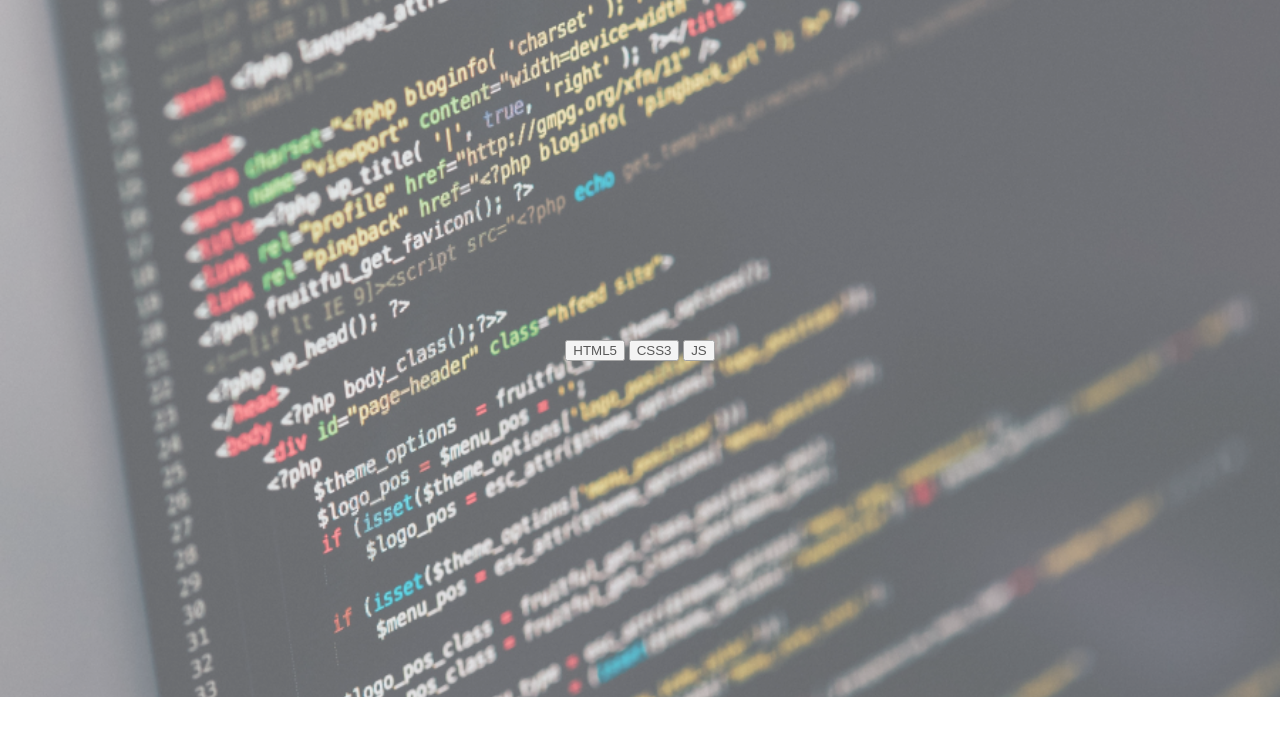
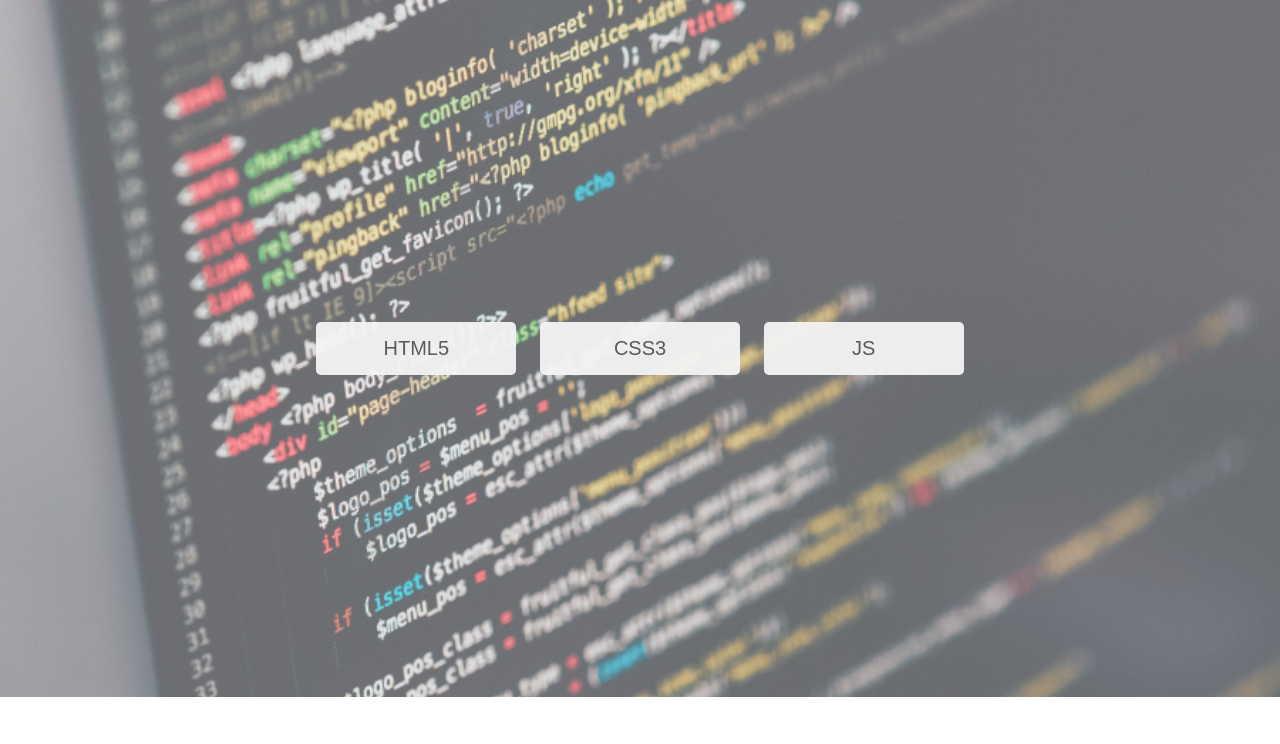
Before and after one commit to MishchenkoMaksim/landing-page, a website: page project/index.html in a window 1280 px wide. Shown: the part 56-800 px from the top of the page. Drawn offline with nearby package versions, Linux system fonts and the light colour scheme.

Commit message:
Добавили файл _sect_about.scss

```diff
--- a/project/index.html
+++ b/project/index.html
@@ -13,14 +13,14 @@
         <div class="grid">
             <h1>MY HELLO WORLD PAGE</h1>
             <div class="headBtn">
-                <input type="button" class="btnHtml" value="HTML5" />
-                <input type="button" class="btnCss" value="CSS3" />
-                <input type="button" class="btnJS" value="JS" />
+                <input type="button" class="btn btnHtml" value="HTML5" />
+                <input type="button" class="btn btnCss" value="CSS3" />
+                <input type="button" class="btn btnJS" value="JS" />
             </div>
         </div>
     </header>
 
-    <section class="grid section-portfolio">
+    <section class="grid sect_about">
         <div class="writeleft">
             <h2>Mishchenko Maksim<br />Front-end Developer</h2>
             <p>Ut fusce varius nisl ac ipsum gravida vel pretium tellus tincidunt integer eu augue augue nunc elit dolor, luctus placerat.</p>
--- a/project/scss/_buttons.scss
+++ b/project/scss/_buttons.scss
@@ -1,2 +1,15 @@
-body {
+.btn {
+    display: inline-block;
+    border: none;
+    text-decoration: none;
+    padding: $main_size*1.5 $main_size*5;
+    font-size: $main_size*2;
+    letter-spacing: 1.5;
+    border-radius: $main_size/2;
+    text-align: $position;
+    width: $main_size*20;
+    transition: all 0.6s ease;
+    cursor: pointer;
+    margin: $main_size;
+    opacity: 0.95;
 }
--- /dev/null
+++ b/project/scss/_sect_about.scss
@@ -0,0 +1,2 @@
+body {
+}
--- a/project/scss/main.scss
+++ b/project/scss/main.scss
@@ -7,7 +7,10 @@ $main_font: Oswald;
 $connection_height: 100px;
 $color_grey: grey;
 $color_white: white;
+$position: center;
 
+
+@import 'buttons';
 
 body {
     margin: $zero_size;
@@ -27,5 +30,5 @@ header {
     bottom: $padd_bottom;
     opacity: 0.65;
     color: $color_white;
-    text-align: center;
+    text-align: $position;
 }
```
Also changed, not shown: project/css/scss/main.css.
